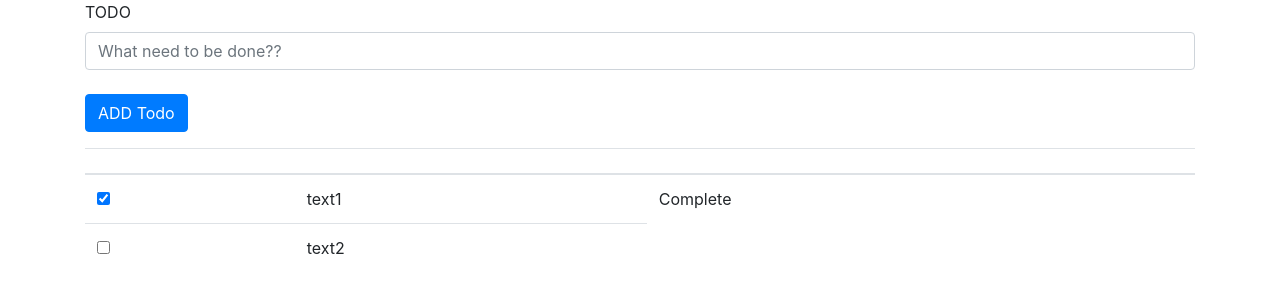
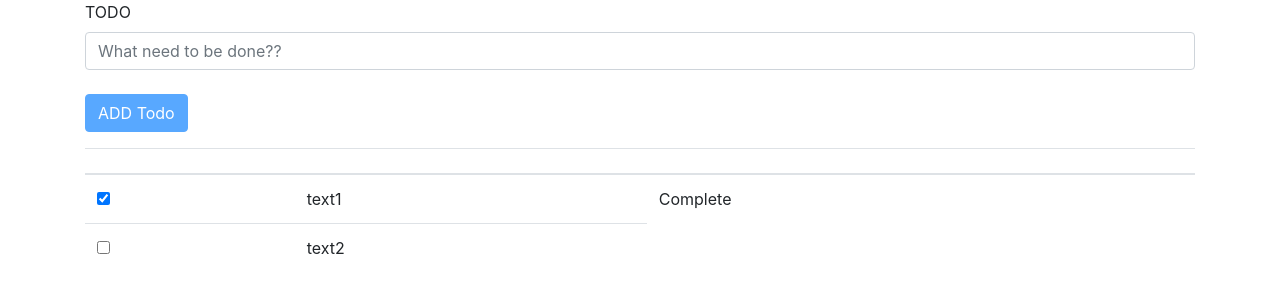
Before and after one commit to poposs/Todo, a website: page index.html in a window 1280 px wide. Drawn offline with nearby package versions, Linux system fonts and the light colour scheme.

Commit message:
if don't  put title on textbox ,button add will disable

```diff
--- a/index.html
+++ b/index.html
@@ -12,7 +12,7 @@
           <div class="form-group">
             <label>TODO</label>
             <input type="text" ng-model="title" class="form-control" placeholder="What need to be done??"><br>
-            <button type="button" class="btn btn-primary" ng-click="save()">ADD Todo</button>
+            <button type="button" class="btn btn-primary" ng-disabled="!title" ng-click="save()">ADD Todo</button>
           </div>
         </form>
       </div>
```
